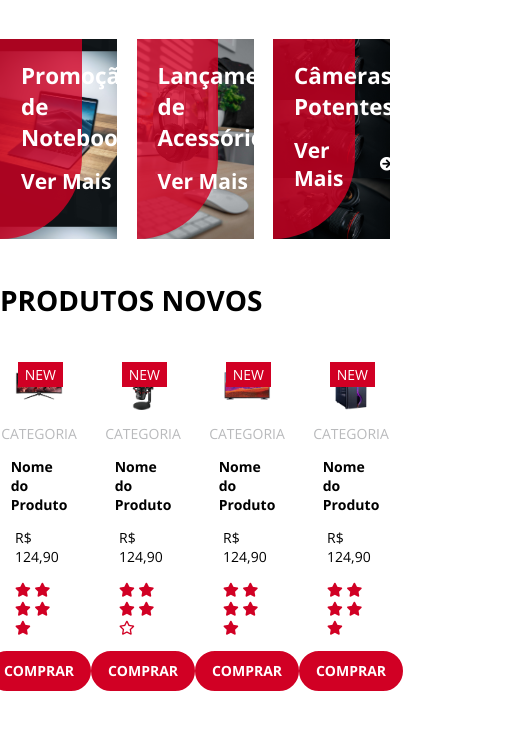
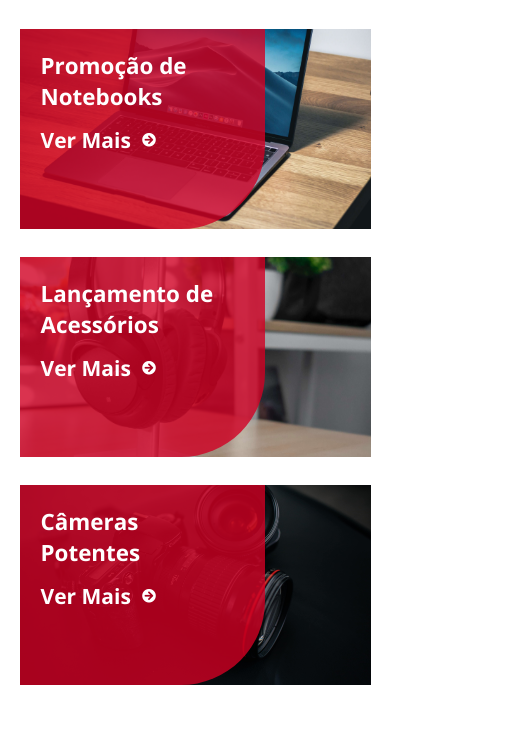
Before and after one commit to renatomak/projeto-electrum, a plain HTML site: page index.html in a window 390 px wide. Shown: the part 285-1023 px from the top of the page, 508 px wide, since content can reach past the window. Drawn offline with nearby package versions, Linux system fonts and the light colour scheme.

Commit message:
responsividade

```diff
--- a/sass/2-layouts/_banner-section.sass
+++ b/sass/2-layouts/_banner-section.sass
@@ -5,3 +5,7 @@
 .banners
     @include layouts-mixins.center-content
     padding: 3rem 0
+
+    @include base-mixins.mobile
+        flex-direction: column
+        align-items: center
--- a/sass/2-layouts/_deal-section.sass
+++ b/sass/2-layouts/_deal-section.sass
@@ -12,6 +12,12 @@
     height: 400px
     padding: 2rem
 
+    @include base-mixins.mobile
+        background-size: 70%
+        background-position-x: 130%
+        background-position-y: 120%
+        height: 700px
+
     &-content
         height: 100%
         flex-direction: column
@@ -19,9 +25,17 @@
         @include layouts-mixins.center-content
         justify-content: center
 
+        @include base-mixins.mobile
+            text-align: center
+
         &-timer
             display: flex
             margin-bottom: 2rem
+
+            @include base-mixins.mobile
+                flex-wrap: wrap
+                align-items: center
+                justify-content: center
 
         .deal-container-timer
             width: 100px
@@ -35,6 +49,9 @@
             color: variables.$light-color
             margin: 0 1rem
 
+            @include base-mixins.mobile
+                margin-bottom: 1.5rem
+
             &-time
                 font-weight: bold
                 font-size: 1.5rem
--- a/sass/2-layouts/_footer.sass
+++ b/sass/2-layouts/_footer.sass
@@ -5,6 +5,9 @@
 .footer
     background-color: variables.$bg-color
     padding: 3rem 0
+
+    @include base-mixins.mobile
+        padding: 3rem
 
     a, p
         color: variables.$gray-text-color
@@ -28,8 +31,15 @@
         @include layouts-mixins.center-content
         padding-bottom: 3rem
 
+        @include base-mixins.mobile
+            flex-direction: column
+
         &-about, &-categories, &-information, &-menu
             max-width: 25%
+
+            @include base-mixins.mobile
+                max-width: 100%
+                margin-bottom: 1rem
 
     &-bottom
         @include layouts-mixins.center-content
--- a/sass/2-layouts/_header.sass
+++ b/sass/2-layouts/_header.sass
@@ -8,6 +8,9 @@
     &-top
         background-color: variables.$secondary-bg-color
         color: variables.$light-color
+
+        @include base-mixins.mobile
+            display: none
 
         &-container
             @include layouts-mixins.center-content
@@ -28,6 +31,10 @@
         @include layouts-mixins.center-content
         padding: 1.3rem 0
 
+        @include base-mixins.mobile
+            flex-direction: column
+            align-items: center
+
     a, span, i
         color: #FFF
 
@@ -45,6 +52,10 @@
         justify-content: center
         width: 45%
 
+        @include base-mixins.mobile
+            width: 100%
+            margin: 2rem 0
+
         input
             height: 40px
 
@@ -59,6 +70,9 @@
         .wishlist-container, .header-cart-container
             @include layouts-mixins.header-icon
 
+            @include base-mixins.mobile
+                margin: 1rem
+
 .header-bottom
     background-color: variables.$light-color
     border-bottom: 2px solid variables.$secondary-bg-color
@@ -68,6 +82,9 @@
         @include layouts-mixins.center-content
         justify-content: left
         padding: 1rem 0
+
+        @include base-mixins.mobile
+            display: none
 
         li
             margin-right: 1.3rem
--- a/sass/2-layouts/_newsletter-section.sass
+++ b/sass/2-layouts/_newsletter-section.sass
@@ -8,6 +8,9 @@
     justify-content: center
     align-items: center
     padding: 3rem
+
+    @include base-mixins.mobile
+        text-align: center
 
     h2
         font-size: 2rem
@@ -23,9 +26,15 @@
         display: flex
         margin-bottom: 3rem
 
+        @include base-mixins.mobile
+            width: 100%
+
         input[type="email"]
             border: 1px solid variables.$section-bg-color
             @include layouts-mixins.rounded-input
+
+            @include base-mixins.mobile
+                width: 100%
 
     .social-media
         i
--- a/sass/2-layouts/_products-section.sass
+++ b/sass/2-layouts/_products-section.sass
@@ -9,7 +9,14 @@
         font-size: 2rem
         text-transform: uppercase
 
+        @include base-mixins.mobile
+            text-align: center
+
     &-container
         display: flex
         justify-content: space-between
         padding: 2rem 0
+
+        @include base-mixins.mobile
+            flex-direction: column
+            align-items: center
--- a/sass/3-modules/_banners.sass
+++ b/sass/3-modules/_banners.sass
@@ -11,6 +11,10 @@
 
     @include modules-mixins.center-bg
     background-size: 100%
+
+    @include base-mixins.mobile
+        width: 90%
+        margin: 1rem
 
     &:hover
         background-size: 120%
--- a/sass/3-modules/_products.sass
+++ b/sass/3-modules/_products.sass
@@ -11,6 +11,9 @@
     flex-direction: column
     justify-content: center
     align-items: center
+
+    @include base-mixins.mobile
+        width: 90%
 
     &:hover
         border-color: variables.$primary-color
```
Also changed, not shown: css/app.css, 1 other file.
